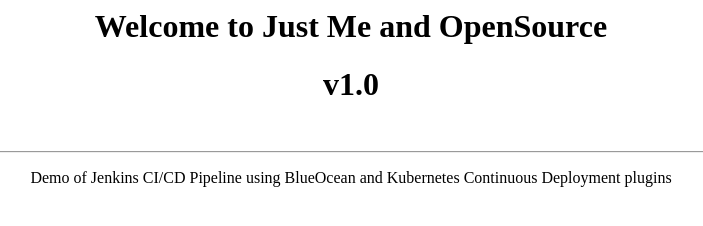
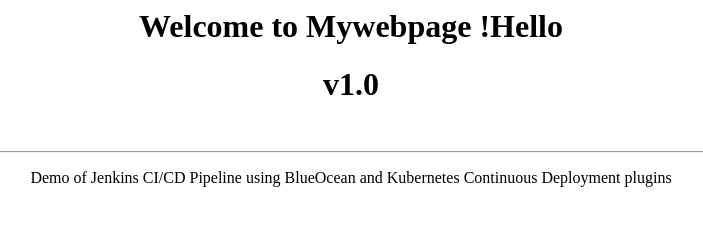
Before and after one commit to Swaru24/master, a plain HTML site: page index.html in a window 1280 px wide. Shown: the whole page, without its empty margins (289-992 px from the left). Drawn offline with Linux system fonts and the light colour scheme.

Commit message:
Update index.html

```diff
--- a/index.html
+++ b/index.html
@@ -1,5 +1,5 @@
 <center>
-	      <h1>Welcome to Just Me and OpenSource</h1>
+	      <h1>Welcome to Mywebpage !Hello</h1>
 	      <h1>v1.0</h1>
 	      <br><hr>
 	      <p>Demo of Jenkins CI/CD Pipeline using BlueOcean and Kubernetes Continuous Deployment plugins</p>
```
